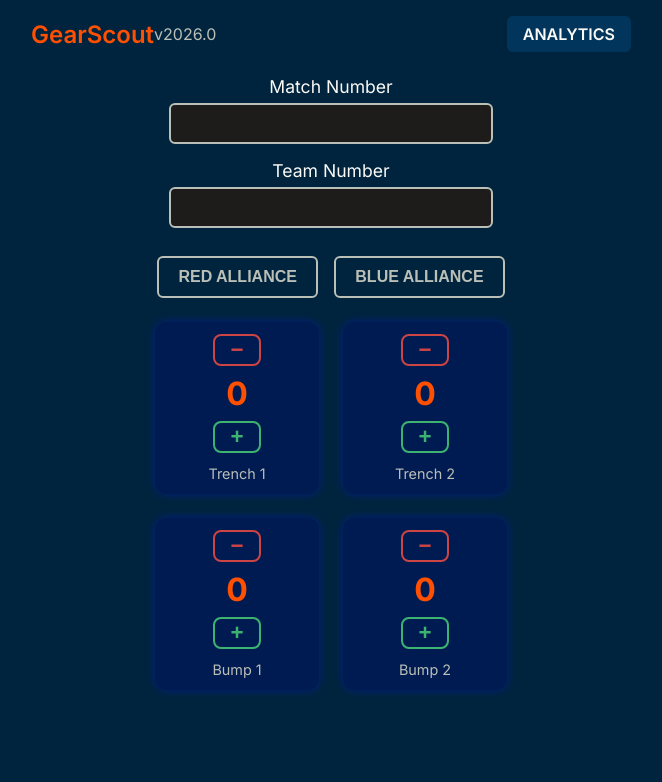
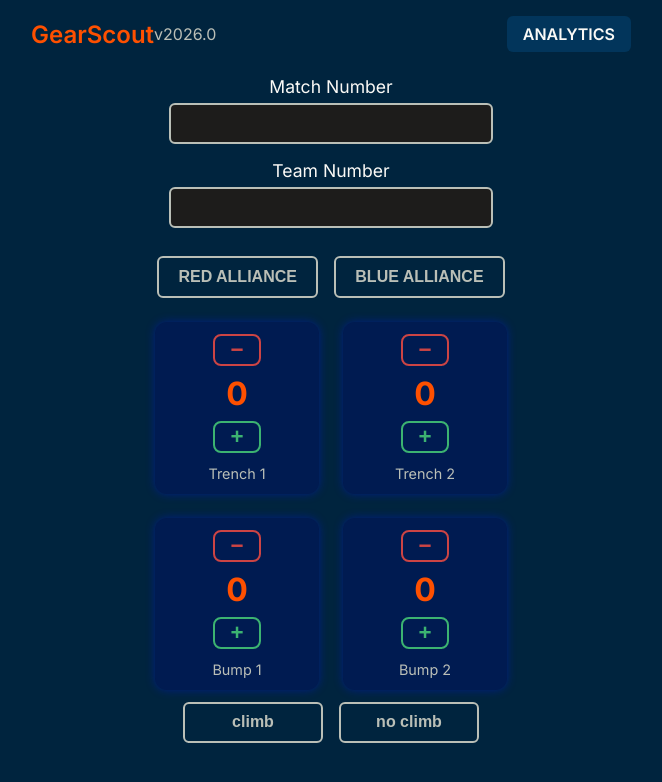
Before and after one commit to Team2338/GearScoutCollection2026, an Astro site: page /data-collection in a window 1280 px wide. Shown: the whole page, without its empty margins (321-983 px from the left). Built offline with nearby package versions, Linux system fonts and the light colour scheme; Astro itself is replaced by a stand-in of ours.

Commit message:
added climb buttons
errors in terminal do not affect code
but should probablly be fixed

```diff
--- a/src/pages/data-collection.astro
+++ b/src/pages/data-collection.astro
@@ -156,6 +156,47 @@ const version = "2026.0";
                         }
                     }
                 }
+                .climb-select {
+                    display: flex;
+                    gap: 16px;
+                    margin-top: 12px;
+
+                    .climb-btn {
+                        padding: 0.6rem 1.2rem;
+                        border-radius: 6px;
+                        font-size: 1rem;
+                        font-weight: 600;
+                        border: 2px solid $grey;
+                        background-color: transparent;
+                        color: $grey;
+                        cursor: pointer;
+                        transition: transform 0.2s ease, box-shadow 0.2s ease, background-color 0.2s ease;
+                        min-width: 140px;
+
+                        &:hover {
+                            transform: scale(1.05);
+                            box-shadow: 0 0 8px rgba(255, 255, 255, 0.2);
+                        }
+
+                        &:active {
+                            transform: scale(0.97);
+                        }
+
+                        &.selected {
+                            color: #fff;
+                            border: none;
+                        }
+
+                        /* change color based on selected team */
+                        &.climb.selected {
+                            background-color: #aa3333;
+                        }
+
+                        &.no-climb.selected {
+                            background-color: #2255cc;
+                        }
+                    }
+                }
             }
 
             .movement-buttons {
@@ -253,6 +294,7 @@ const version = "2026.0";
                     <button type="button" class="team-btn blue" onclick="selectAlliance('blue')">BLUE ALLIANCE</button>
                 </div>
 
+
             </form>
             <div class="movement-buttons">
                 <div class="trench">
@@ -284,6 +326,13 @@ const version = "2026.0";
                 </div>
 
             </div>
+
+            <form class="data-collection-form" id="data-collection-form">
+                <div class="climb-select">
+                    <button type="button" class="climb-btn climb" onclick="selectClimb('climb')">climb</button>
+                    <button type="button" class="climb-btn no-climb" onclick="selectClimb('no-climb')">no climb</button>
+                </div>
+            </form>
 
         </div>
 
@@ -330,6 +379,24 @@ const version = "2026.0";
         };
         // tell it to be gobal
         window.selectAlliance = selectAlliance;
+
+
+        // js to handle alliance selection
+        const selectClimb = (yep) => {
+            // remove selected class from all buttons
+            document.querySelectorAll(".climb-btn").forEach(btn => btn.classList.remove("selected"));
+            // add selected class to cilcked button
+            document.querySelector(`.climb-btn.${yep}`)?.classList.add("selected");
+
+            // save the selected team
+            if (yep === "climb") {
+                img.classList.add("climb");
+            } else if (team === "no-climb") {
+                img.classList.add("no-climb");
+            }
+        };
+        // tell it to be gobal
+        window.selectClimb = selectClimb;
     </script>
 </body>
 </html>
```
